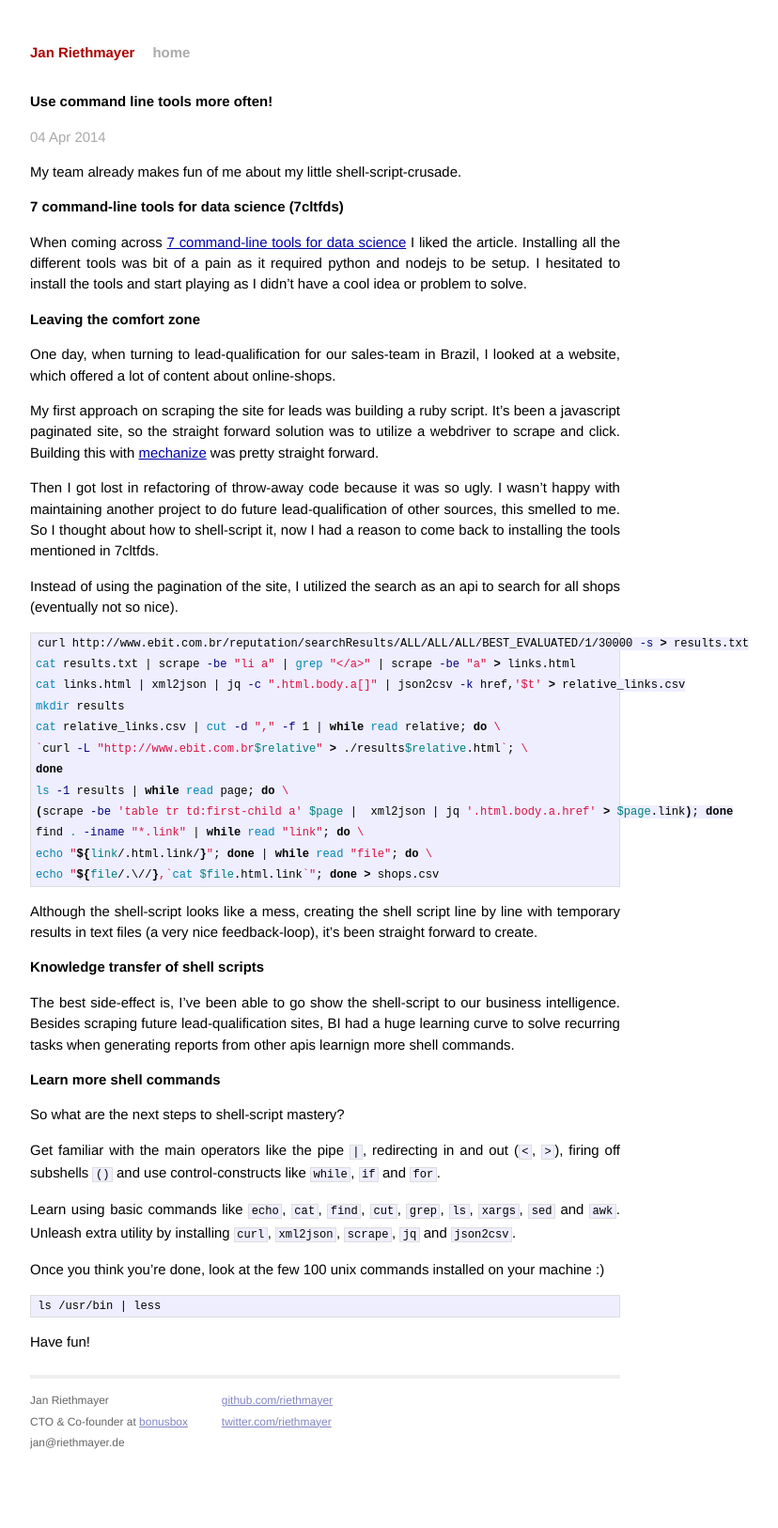
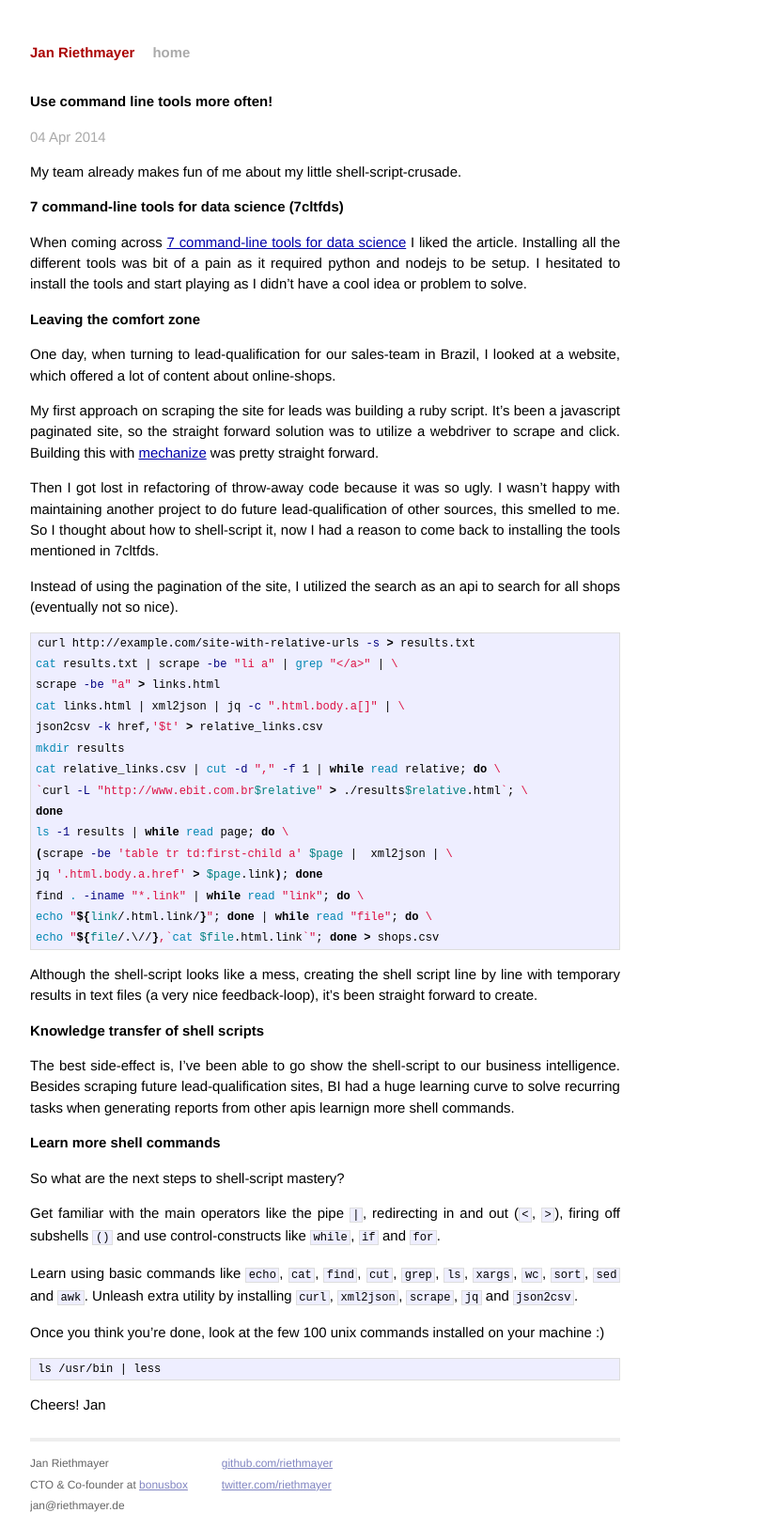
Before and after one commit to riethmayer/riethmayer.github.io, a Jekyll site: the page built from _posts/2014-04-04-use-command-line-tools-more-often.markdown, in a window 1280 px wide. Shown: the whole page at 94% size, without its empty margins (294-1122 px from the left). Built offline with Jekyll 4.4.1, drawn with Linux system fonts in a browser that asks for light colours; Markdown is read by kramdown in place of the engine named in the settings; before the commit the page ends 1558 px from its top, so only the background shows below that; some of the changed lines change nothing that is shown.

Commit message:
update command line tools post

```diff
--- a/_posts/2014-04-04-use-command-line-tools-more-often.markdown
+++ b/_posts/2014-04-04-use-command-line-tools-more-often.markdown
@@ -2,7 +2,7 @@
 layout: post
 title:  "Use command line tools more often!"
 date:   2014-04-04 18:40:52
-categories: jekyll update
+categories: automation
 ---
 
 My team already makes fun of me about my little shell-script-crusade.
@@ -24,7 +24,8 @@ looked at a website, which offered a lot of content about online-shops.
 My first approach on scraping the site for leads was building a ruby
 script. It's been a javascript paginated site, so the straight forward
 solution was to utilize a webdriver to scrape and click. Building this with
-[mechanize](https://github.com/sparklemotion/mechanize) was pretty straight forward.
+[mechanize](https://github.com/sparklemotion/mechanize) was pretty
+straight forward.
 
 Then I got lost in refactoring of throw-away code because it was so
 ugly. I wasn't happy with maintaining another project to do future
@@ -36,15 +37,18 @@ Instead of using the pagination of the site, I utilized the search as
 an api to search for all shops (eventually not so nice).
 
 {% highlight bash %}
-curl http://www.ebit.com.br/reputation/searchResults/ALL/ALL/ALL/BEST_EVALUATED/1/30000 -s > results.txt
-cat results.txt | scrape -be "li a" | grep "</a>" | scrape -be "a" > links.html
-cat links.html | xml2json | jq -c ".html.body.a[]" | json2csv -k href,'$t' > relative_links.csv
+curl http://example.com/site-with-relative-urls -s > results.txt
+cat results.txt | scrape -be "li a" | grep "</a>" | \
+scrape -be "a" > links.html
+cat links.html | xml2json | jq -c ".html.body.a[]" | \
+json2csv -k href,'$t' > relative_links.csv
 mkdir results
 cat relative_links.csv | cut -d "," -f 1 | while read relative; do \
 `curl -L "http://www.ebit.com.br$relative" > ./results$relative.html`; \
 done
 ls -1 results | while read page; do \
-(scrape -be 'table tr td:first-child a' $page |  xml2json | jq '.html.body.a.href' > $page.link); done
+(scrape -be 'table tr td:first-child a' $page |  xml2json | \
+jq '.html.body.a.href' > $page.link); done
 find . -iname "*.link" | while read "link"; do \
 echo "${link/.html.link/}"; done | while read "file"; do \
 echo "${file/.\//},`cat $file.html.link`"; done > shops.csv
@@ -71,7 +75,8 @@ and out (`<`, `>`), firing off subshells `()` and use
 control-constructs like `while`, `if` and `for`.
 
 Learn using basic commands like `echo`, `cat`, `find`, `cut`, `grep`, `ls`,
-`xargs`, `sed` and `awk`. Unleash extra utility by installing `curl`, `xml2json`,
+`xargs`, `wc`, `sort`, `sed` and `awk`. Unleash extra utility by
+installing `curl`, `xml2json`,
 `scrape`, `jq` and `json2csv`.
 
 Once you think you're done, look at the few 100 unix commands
@@ -79,4 +84,5 @@ installed on your machine :)
 
     ls /usr/bin | less
 
-Have fun!
+Cheers!
+Jan
```
